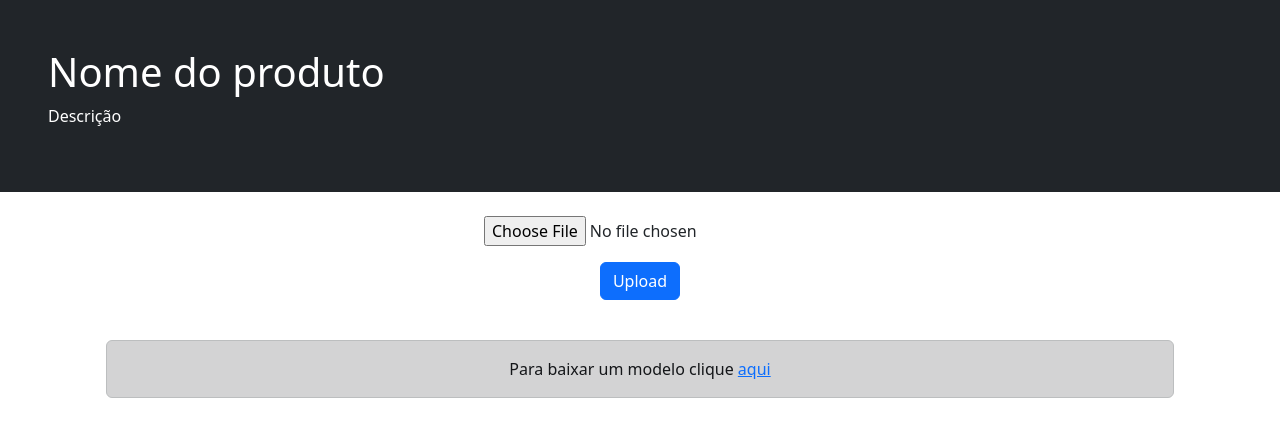
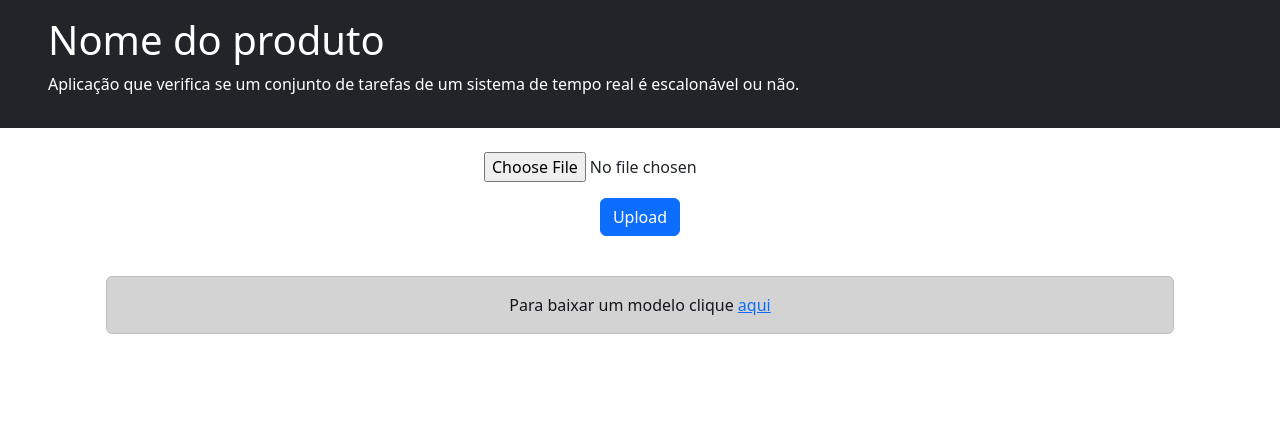
Before and after one commit to edwildson/response-time-analysis, a Django app: page / in a window 1280 px wide. Shown: the part 56-488 px from the top of the page. Run offline with Django 4.2, Linux system fonts and the light colour scheme; some libraries are stand-ins or nearby versions.

Commit message:
[style]Less padding on product desc div & add desc

```diff
--- a/response_time/templates/base.html
+++ b/response_time/templates/base.html
@@ -23,9 +23,9 @@
         </nav>
     </div>
 
-    <div class="p-5 bg-dark text-white">
+    <div class="px-5 py-3 bg-dark text-white">
         <h1>Nome do produto</h1>
-        <p>Descrição</p>
+        <p>Aplicação que verifica se um conjunto de tarefas de um sistema de tempo real é escalonável ou não.</p>
       </div>
 
 
```
